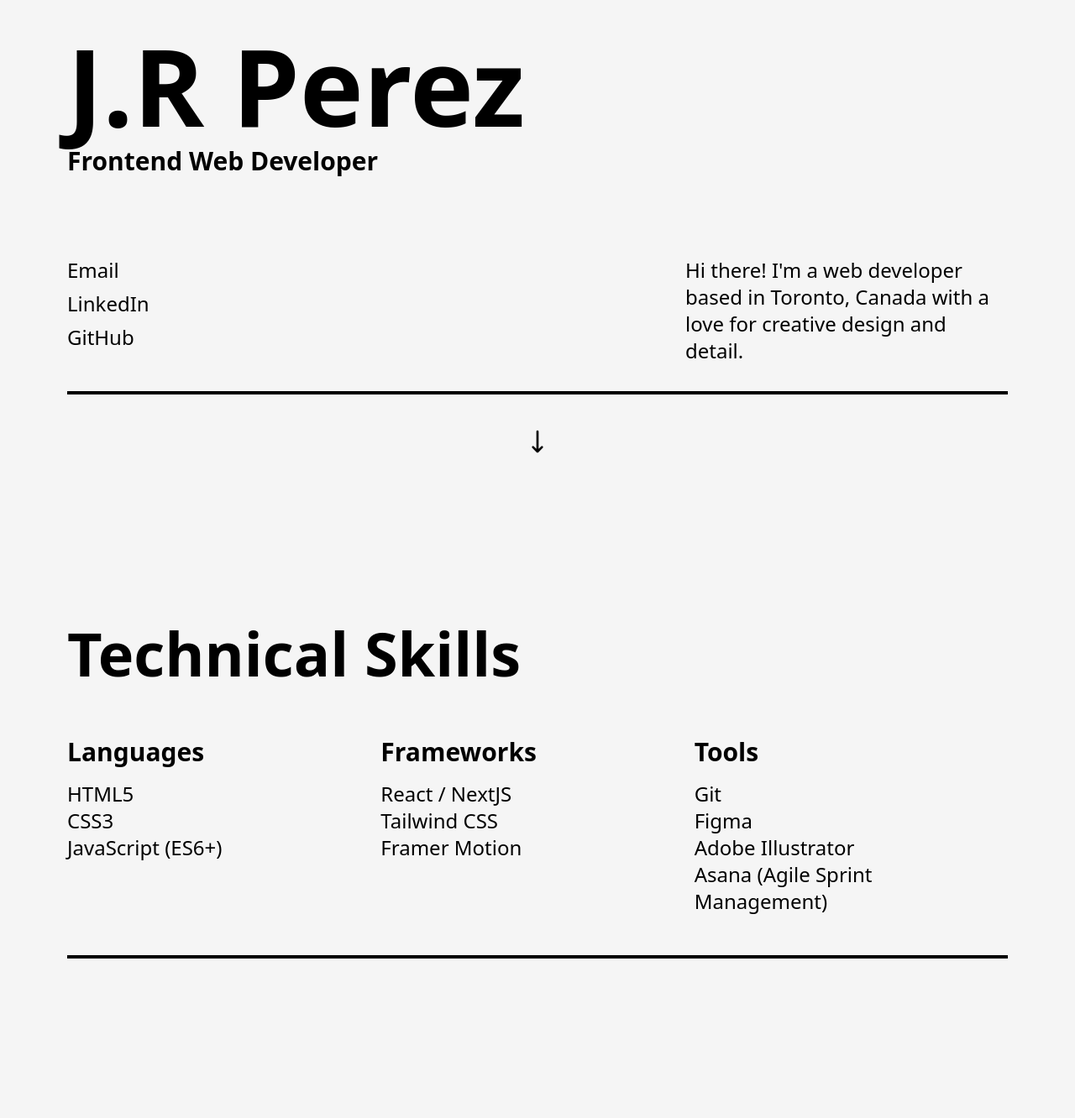
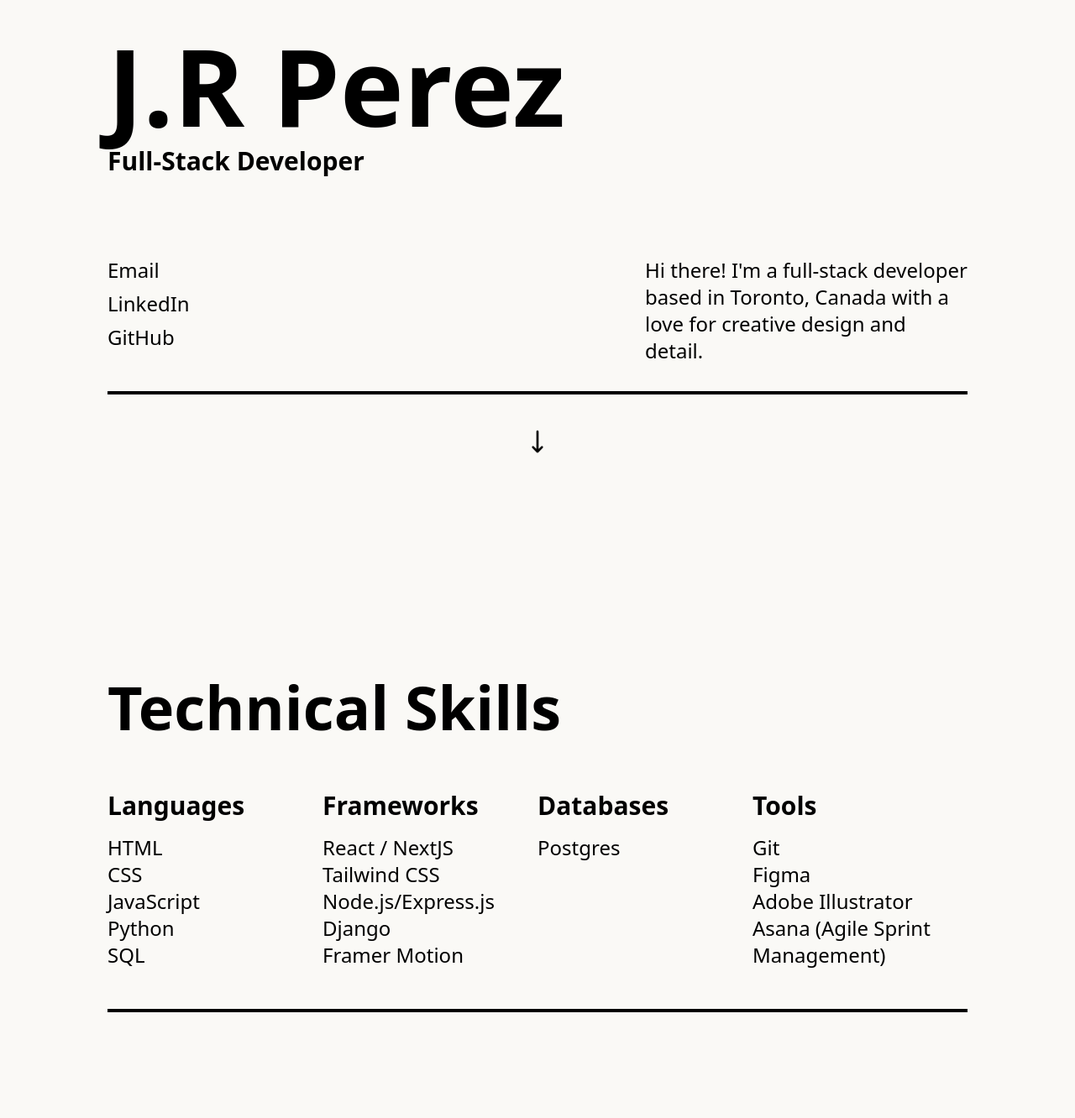
Before and after one commit to jrbaprz/portfolio, a Next.js app: page / in a window 1280 px wide. Shown: the part 138-1470 px from the top of the page at 84% size. Built offline with nearby package versions, Linux system fonts and the light colour scheme.

Commit message:
Updated info and padding

```diff
--- a/pages/index.js
+++ b/pages/index.js
@@ -9,10 +9,10 @@ const index = () => {
   return (
     <>
       <Head>
-        <title>J.R Perez | Web Developer</title>
+        <title>J.R Perez | Full-Stack Developer</title>
         <meta name="viewport" content="initial-scale=1.0, width=device-width" />
       </Head>
-      <div className="min-h-screen w-screen bg-[#F5F5F5] p-6 md:p-10 xl:p-20 xl:pt-32">
+      <div className="min-h-screen overflow-hidden bg-[#FAF9F6] p-10 lg:p-32 xl:pt-32">
         <motion.section
           className="flex flex-col pt-24 md:hidden"
           initial={{ opacity: 0, y: 25 }}
@@ -25,7 +25,7 @@ const index = () => {
         >
           <h1 className="flex font-extrabold text-7xl">J.R</h1>
           <h1 className="flex font-extrabold text-7xl">Perez</h1>
-          <h2 className="text-xl pt-2 font-bold">Frontend Web Developer</h2>
+          <h2 className="text-xl pt-2 font-bold">Full-Stack Developer</h2>
           <div className="pt-6">
             <Link
               href="mailto:dev@jrbaprz.com"
@@ -47,7 +47,7 @@ const index = () => {
             }}
             viewport={{ once: true }}
           >
-            Hi there! I&apos;m a web developer based in Toronto, Canada with a
+            Hi there! I&apos;m a full-stack developer based in Toronto, Canada with a
             love for creative design and detail.
           </motion.p>
 
@@ -92,7 +92,7 @@ const index = () => {
           <h1 className="flex font-extrabold text-8xl xl:text-[8rem]">
             J.R Perez
           </h1>
-          <h2 className="text-3xl font-bold pt-2">Frontend Web Developer</h2>
+          <h2 className="text-3xl font-bold pt-2">Full-Stack Developer</h2>
         </motion.section>
 
         <div className="hidden md:grid grid-cols-2 pt-24 pb-6 text-xl lg:text-2xl">
@@ -158,7 +158,7 @@ const index = () => {
             }}
             viewport={{ once: true }}
           >
-            Hi there! I&apos;m a web developer based in Toronto, Canada with a
+            Hi there! I&apos;m a full-stack developer based in Toronto, Canada with a
             love for creative design and detail.
           </motion.p>
         </div>
@@ -201,6 +201,7 @@ const index = () => {
           </motion.div>
         </div>
       </div>
+
       <Skills />
       <Projects />
     </>
--- a/pages/projects.js
+++ b/pages/projects.js
@@ -10,7 +10,7 @@ const Projects = () => {
   }, []);
   return (
     <>
-      <div className="w-screen bg-[#F5F5F5] p-6 md:p-10 xl:p-20">
+      <div className="overflow-hidden bg-[#FAF9F6] p-10 lg:p-32 xl:pt-32">
         <motion.section
           className="flex flex-col pt-16"
           initial={{ opacity: 0, x: -25 }}
--- a/pages/skills.js
+++ b/pages/skills.js
@@ -4,7 +4,7 @@ import { motion } from "framer-motion";
 const Skills = () => {
   return (
     <>
-      <div className="w-screen bg-[#F5F5F5] p-6 md:p-10 xl:p-20">
+      <div className="overflow-hidden bg-[#FAF9F6] p-10 lg:p-32 xl:pt-32">
         <motion.section
           className="flex flex-col"
           initial={{ opacity: 0, x: -25 }}
@@ -20,7 +20,7 @@ const Skills = () => {
           </h1>
         </motion.section>
 
-        <div className="md:grid grid-cols-3 md:pt-16">
+        <div className="md:grid grid-cols-4 md:pt-16">
           <section className="pt-12 md:pt-0 xl:text-2xl xl:font-light">
             <motion.h1
               className="text-2xl font-semibold xl:text-3xl"
@@ -44,9 +44,11 @@ const Skills = () => {
               }}
               viewport={{ once: true }}
             >
-              <li>HTML5</li>
-              <li>CSS3</li>
-              <li>JavaScript (ES6+)</li>
+              <li>HTML</li>
+              <li>CSS</li>
+              <li>JavaScript</li>
+              <li>Python</li>
+              <li>SQL</li>
             </motion.ul>
           </section>
 
@@ -75,7 +77,36 @@ const Skills = () => {
             >
               <li>React / NextJS</li>
               <li>Tailwind CSS</li>
+              <li>Node.js/Express.js</li>
+              <li>Django</li>
               <li>Framer Motion</li>
+            </motion.ul>
+          </section>
+
+          <section className="pt-12 md:pt-0 xl:text-2xl xl:font-light">
+            <motion.h1
+              className="text-2xl font-semibold xl:text-3xl"
+              initial={{ opacity: 0, x: -25 }}
+              whileInView={{ opacity: 1, x: 0 }}
+              transition={{
+                duration: 0.5,
+                delay: 0.75,
+              }}
+              viewport={{ once: true }}
+            >
+              Databases
+            </motion.h1>
+            <motion.ul
+              className="pt-4"
+              initial={{ opacity: 0, x: 25 }}
+              whileInView={{ opacity: 1, x: 0 }}
+              transition={{
+                duration: 0.5,
+                delay: 1.25,
+              }}
+              viewport={{ once: true }}
+            >
+              <li>Postgres</li>
             </motion.ul>
           </section>
 
```
